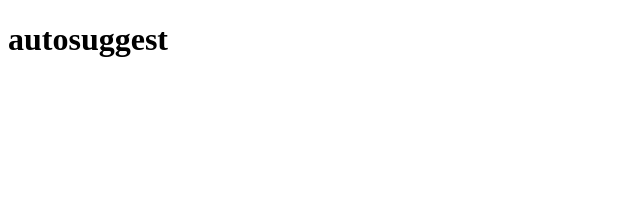
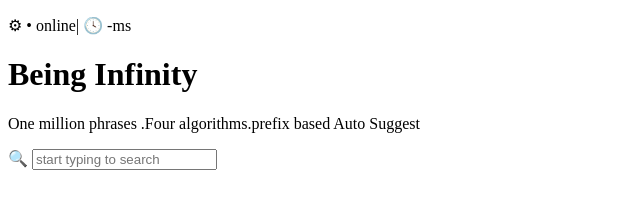
Before and after one commit to CHINNAPAPOLLAMANASAREDDY/auto-suggest, a website: page frontend/pages/autosuggest.html in a window 1280 px wide. Shown: the whole page, without its empty margins (0-640 px from the left). Drawn offline with Linux system fonts and the light colour scheme.

Commit message:
edited autosuggest.html

```diff
--- a/frontend/pages/autosuggest.html
+++ b/frontend/pages/autosuggest.html
@@ -6,6 +6,10 @@
     <title>Document</title>
 </head>
 <body>
-    <h1>autosuggest</h1>
+    <p>&#9881 &bull; online| &#128339 -ms</p>
+    <h1>Being Infinity</h1>
+    <p>One million phrases .Four algorithms.prefix based Auto Suggest</p>
+    <span>&#128269</span>
+    <input type="text" id="search" placeholder="start typing to search">
 </body>
 </html>
```
